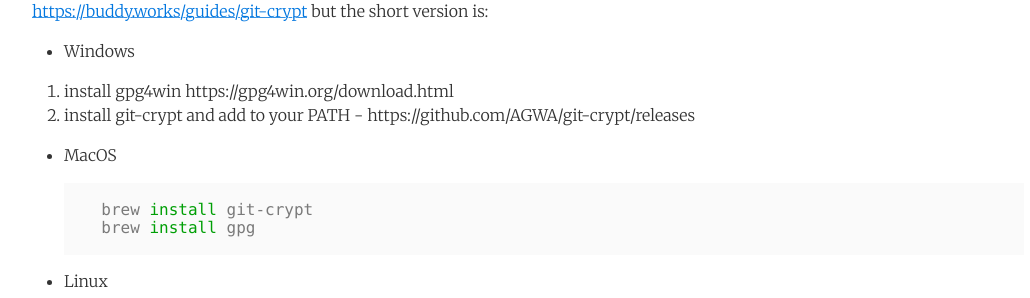
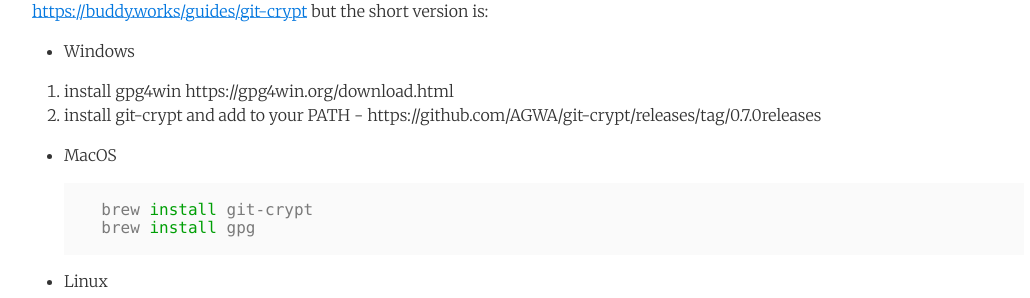
Before and after one commit to tobyreid/tobyreid.github.io, a Jekyll site: the page built from _posts/2025-11-29-securing-terraform-secrets-with-git-crypt-and-github-actions.md, in a window 1280 px wide and 900 px high, scrolled down 835 px. Shown: the part 155-453 px from the top of the window, without its empty margins (112-1142 px from the left). Built offline with Jekyll 4.4.1, drawn with Linux system fonts in a browser that asks for light colours; nearby versions of some CDN libraries; comment, search, counter and statistics services are not loaded; part of the change alters nothing that is shown.

Commit message:
update url

```diff
--- a/_posts/2025-11-29-securing-terraform-secrets-with-git-crypt-and-github-actions.md
+++ b/_posts/2025-11-29-securing-terraform-secrets-with-git-crypt-and-github-actions.md
@@ -33,7 +33,7 @@ First, ensure you have git-crypt installed locally (e.g., brew install git-crypt
 - Windows
 
 1. install gpg4win https://gpg4win.org/download.html
-2. install git-crypt and add to your PATH - https://github.com/AGWA/git-crypt/releases
+2. install git-crypt and add to your PATH - https://github.com/AGWA/git-crypt/releases/tag/0.7.0releases
 
 - MacOS
 
```
